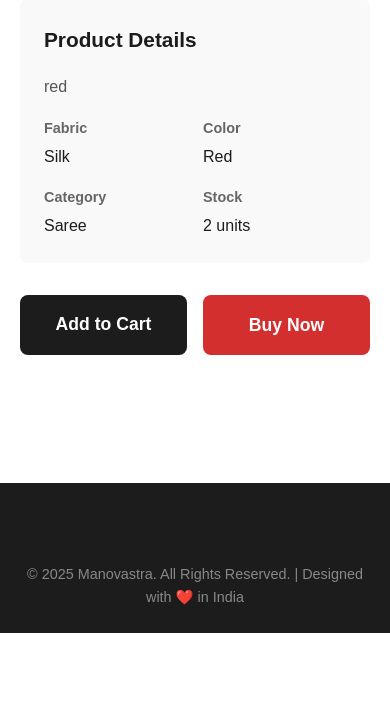
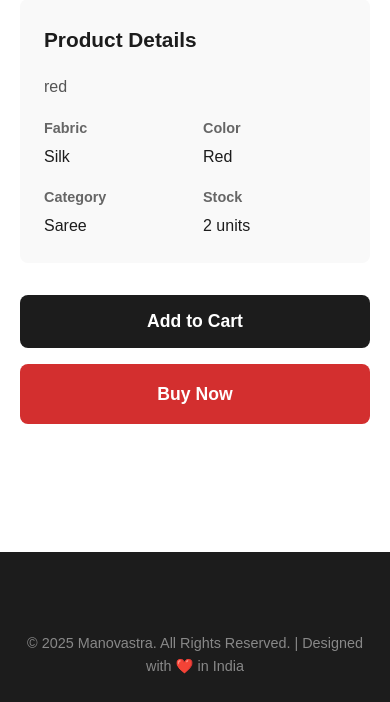
Before and after one commit to rprabash7/Manovastra, a Django app: a page that uses templates/product_detail.html in a window 390 px wide. Shown: the part 775-1477 px from the top of the page. Before the commit the page ends 1408 px from the top, so only its background shows below. Run offline with Django 4.2, Linux system fonts and the light colour scheme; data comes from the database, SQL or seed files in the repository.

Commit message:
Om Namah Sivaiah

```diff
--- a/templates/product_detail.html
+++ b/templates/product_detail.html
@@ -31,7 +31,7 @@
 
         /* Product Image Section */
         .product-detail-images {
-            position: sticky;
+          /*  position: sticky; */
             top: 100px;
             height: fit-content;
         }
@@ -203,7 +203,9 @@
         }
 
         @media (max-width: 768px) {
-
+            .product-actions {
+                flex-direction: column;
+            }
 
             .product-detail-title {
                 font-size: 1.5rem;
@@ -389,8 +391,8 @@
                         Add to Cart
                     </button>
                     <a href="{% url 'order_summary' product.slug %}" class="btn btn-buy">
-    Buy Now
-</a>
+                        Buy Now
+                    </a>
 
                 </div>
             </div>
```
